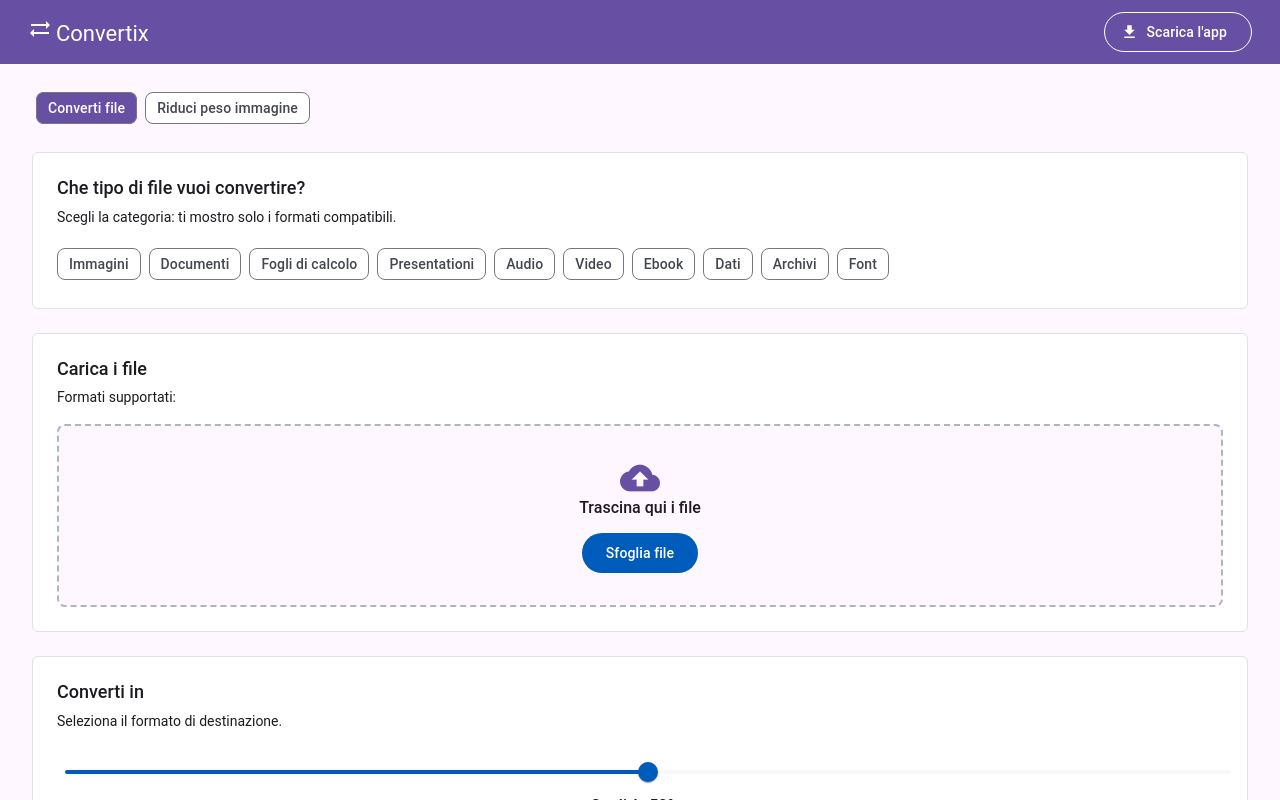
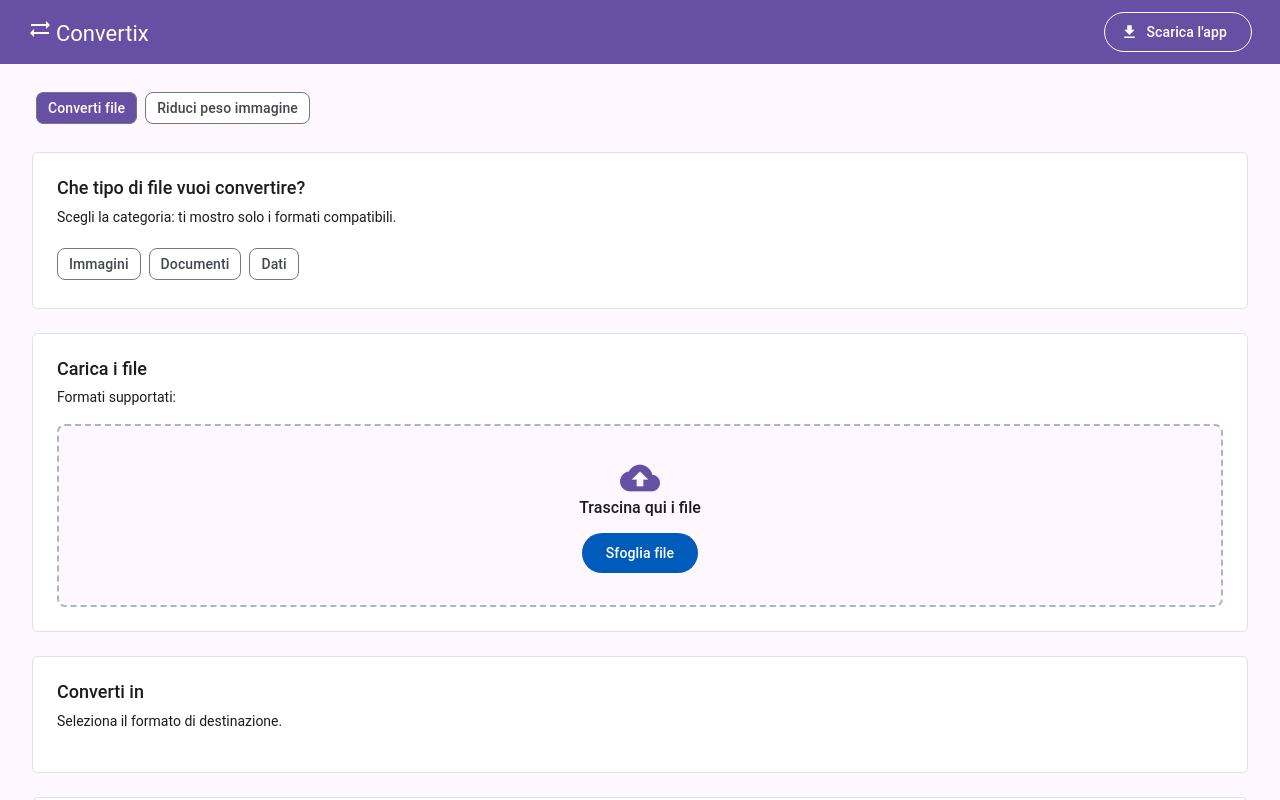
Before and after one commit to Gianlucadl92/Convertix, an Angular app: page /converti-file in a window 1280 px wide. Shown: the top 800 px of the page. Built offline with nearby package versions, Linux system fonts and the light colour scheme.

Commit message:
Rimuovi categorie non gestito dal browser

```diff
--- a/src/app/converti-file/converti-file.html
+++ b/src/app/converti-file/converti-file.html
@@ -41,16 +41,17 @@
     </mat-chip-set>
     }
 
+    @if (showQualityControl) {
     <mat-slider>
         <input id="destination-format-slider" matSliderThumb type="range" min="0" max="100" step="1"
-            [value]="qualityPercentage" (input)="updateQualityPercentage($event)"
-            aria-label="Slider per selezionare il formato di destinazione">
+            [value]="qualityPercentage" (input)="updateQualityPercentage($event)" aria-label="Qualità immagine">
     </mat-slider>
     <div class="d-flex justify-content-between">
         <p>File più leggero</p>
         <h6>Qualità: {{ qualityPercentage }}%</h6>
         <p>Qualità massima</p>
     </div>
+    }
 </div>
 
 <div class="container-fluid container-width mt-4 mb-4 p-4 bg-white rounded border">
--- a/src/app/converti-file/converti-file.ts
+++ b/src/app/converti-file/converti-file.ts
@@ -6,26 +6,13 @@ import { MatSliderThumb } from '@angular/material/slider';
 const FILE_CATEGORIES = [
   'Immagini',
   'Documenti',
-  'Fogli di calcolo',
-  'Presentationi',
-  'Audio',
-  'Video',
-  'Ebook',
   'Dati',
-  'Archivi',
-  'Font',
 ] as const;
 
-const IMAGE_FORMATS = ['JPG', 'PNG', 'WEBP', 'GIF', 'BMP', 'TIFF', 'SVG', 'AVIF', 'HEIC', 'ICO'];
-const DOCUMENT_FORMATS = ['PDF', 'DOCX', 'DOC', 'ODT', 'RTF', 'TXT', 'HTML', 'MD', 'EPUB'];
-const SPREADSHEET_FORMATS = ['XLSX', 'XLS', 'ODS', 'CSV', 'TSV', 'PDF'];
-const PRESENTATION_FORMATS = ['PPTX', 'PPT', 'ODP', 'PDF', 'JPG'];
-const AUDIO_FORMATS = ['MP3', 'WAV', 'FLAC', 'AAC', 'OGG', 'M4A', 'WMA', 'AIFF'];
-const VIDEO_FORMATS = ['MP4', 'MKV', 'AVI', 'MOV', 'WEBM', 'WMV', 'FLV', 'GIF'];
-const EBOOK_FORMATS = ['EPUB', 'MOBI', 'AZW3', 'PDF', 'FB2'];
-const DATA_FORMATS = ['JSON', 'XML', 'CSV', 'YAML', 'TSV'];
-const ARCHIVE_FORMATS = ['ZIP', '7Z', 'RAR', 'TAR', 'GZ'];
-const FONT_FORMATS = ['TTF', 'OTF', 'WOFF', 'WOFF2'];
+const IMAGE_SOURCE_FORMATS = ['JPG', 'PNG', 'WEBP', 'GIF', 'BMP', 'SVG', 'AVIF', 'ICO'];
+const IMAGE_DESTINATION_FORMATS = ['JPG', 'PNG', 'WEBP'];
+const DOCUMENT_FORMATS = ['TXT', 'HTML', 'MD'];
+const DATA_FORMATS = ['JSON', 'XML', 'CSV', 'TSV'];
 
 @Component({
   imports: [MaterialModule, MatSliderThumb],
@@ -35,16 +22,9 @@ const FONT_FORMATS = ['TTF', 'OTF', 'WOFF', 'WOFF2'];
 })
 export class ConvertiFile {
   readonly categories = FILE_CATEGORIES;
-  readonly imageAccept = '.jpg,.jpeg,.png,.webp,.gif,.bmp,.tiff,.tif,.svg,.avif,.heic,.ico';
-  readonly documentAccept = '.pdf,.docx,.doc,.odt,.rtf,.txt,.html,.htm,.md,.epub';
-  readonly spreadsheetAccept = '.xlsx,.xls,.ods,.csv,.tsv,.pdf';
-  readonly presentationAccept = '.pptx,.ppt,.odp,.pdf,.jpg,.jpeg';
-  readonly audioAccept = '.mp3,.wav,.flac,.aac,.ogg,.m4a,.wma,.aiff,.aif';
-  readonly videoAccept = '.mp4,.mkv,.avi,.mov,.webm,.wmv,.flv,.gif';
-  readonly ebookAccept = '.epub,.mobi,.azw3,.pdf,.fb2';
-  readonly dataAccept = '.json,.xml,.csv,.yaml,.yml,.tsv';
-  readonly archiveAccept = '.zip,.7z,.rar,.tar,.gz';
-  readonly fontAccept = '.ttf,.otf,.woff,.woff2';
+  readonly imageAccept = '.jpg,.jpeg,.png,.webp,.gif,.bmp,.svg,.avif,.ico';
+  readonly documentAccept = '.txt,.html,.htm,.md';
+  readonly dataAccept = '.json,.xml,.csv,.tsv';
   selectedSourceCategory: (typeof FILE_CATEGORIES)[number] | null = null;
   selectedDestinationFormat: string | null = null;
   queuedFiles: File[] = [];
@@ -66,6 +46,13 @@ export class ConvertiFile {
       this.selectedSourceCategory !== null &&
       this.selectedDestinationFormat !== null &&
       this.queuedFiles.length > 0
+    );
+  }
+
+  get showQualityControl(): boolean {
+    return (
+      this.selectedSourceCategory === 'Immagini' &&
+      (this.selectedDestinationFormat === 'JPG' || this.selectedDestinationFormat === 'WEBP')
     );
   }
 
@@ -94,34 +81,13 @@ export class ConvertiFile {
     let formats: string[];
     switch (this.selectedSourceCategory) {
       case 'Immagini':
-        formats = IMAGE_FORMATS;
+        formats = IMAGE_SOURCE_FORMATS;
         break;
       case 'Documenti':
         formats = DOCUMENT_FORMATS;
         break;
-      case 'Fogli di calcolo':
-        formats = SPREADSHEET_FORMATS;
-        break;
-      case 'Presentationi':
-        formats = PRESENTATION_FORMATS;
-        break;
-      case 'Audio':
-        formats = AUDIO_FORMATS;
-        break;
-      case 'Video':
-        formats = VIDEO_FORMATS;
-        break;
-      case 'Ebook':
-        formats = EBOOK_FORMATS;
-        break;
       case 'Dati':
         formats = DATA_FORMATS;
-        break;
-      case 'Archivi':
-        formats = ARCHIVE_FORMATS;
-        break;
-      case 'Font':
-        formats = FONT_FORMATS;
         break;
       default:
         formats = [];
@@ -133,34 +99,13 @@ export class ConvertiFile {
 
   get destinationFormats(): string[] {
     if (this.selectedSourceCategory === 'Immagini') {
-      return IMAGE_FORMATS;
+      return IMAGE_DESTINATION_FORMATS;
     }
     if (this.selectedSourceCategory === 'Documenti') {
       return DOCUMENT_FORMATS;
     }
-    if (this.selectedSourceCategory === 'Fogli di calcolo') {
-      return SPREADSHEET_FORMATS;
-    }
-    if (this.selectedSourceCategory === 'Presentationi') {
-      return PRESENTATION_FORMATS;
-    }
-    if (this.selectedSourceCategory === 'Audio') {
-      return AUDIO_FORMATS;
-    }
-    if (this.selectedSourceCategory === 'Video') {
-      return VIDEO_FORMATS;
-    }
-    if (this.selectedSourceCategory === 'Ebook') {
-      return EBOOK_FORMATS;
-    }
     if (this.selectedSourceCategory === 'Dati') {
       return DATA_FORMATS;
-    }
-    if (this.selectedSourceCategory === 'Archivi') {
-      return ARCHIVE_FORMATS;
-    }
-    if (this.selectedSourceCategory === 'Font') {
-      return FONT_FORMATS;
     }
     return [];
   }
@@ -172,29 +117,8 @@ export class ConvertiFile {
     if (this.selectedSourceCategory === 'Documenti') {
       return this.documentAccept;
     }
-    if (this.selectedSourceCategory === 'Fogli di calcolo') {
-      return this.spreadsheetAccept;
-    }
-    if (this.selectedSourceCategory === 'Presentationi') {
-      return this.presentationAccept;
-    }
-    if (this.selectedSourceCategory === 'Audio') {
-      return this.audioAccept;
-    }
-    if (this.selectedSourceCategory === 'Video') {
-      return this.videoAccept;
-    }
-    if (this.selectedSourceCategory === 'Ebook') {
-      return this.ebookAccept;
-    }
     if (this.selectedSourceCategory === 'Dati') {
       return this.dataAccept;
-    }
-    if (this.selectedSourceCategory === 'Archivi') {
-      return this.archiveAccept;
-    }
-    if (this.selectedSourceCategory === 'Font') {
-      return this.fontAccept;
     }
     return null;
   }
```
